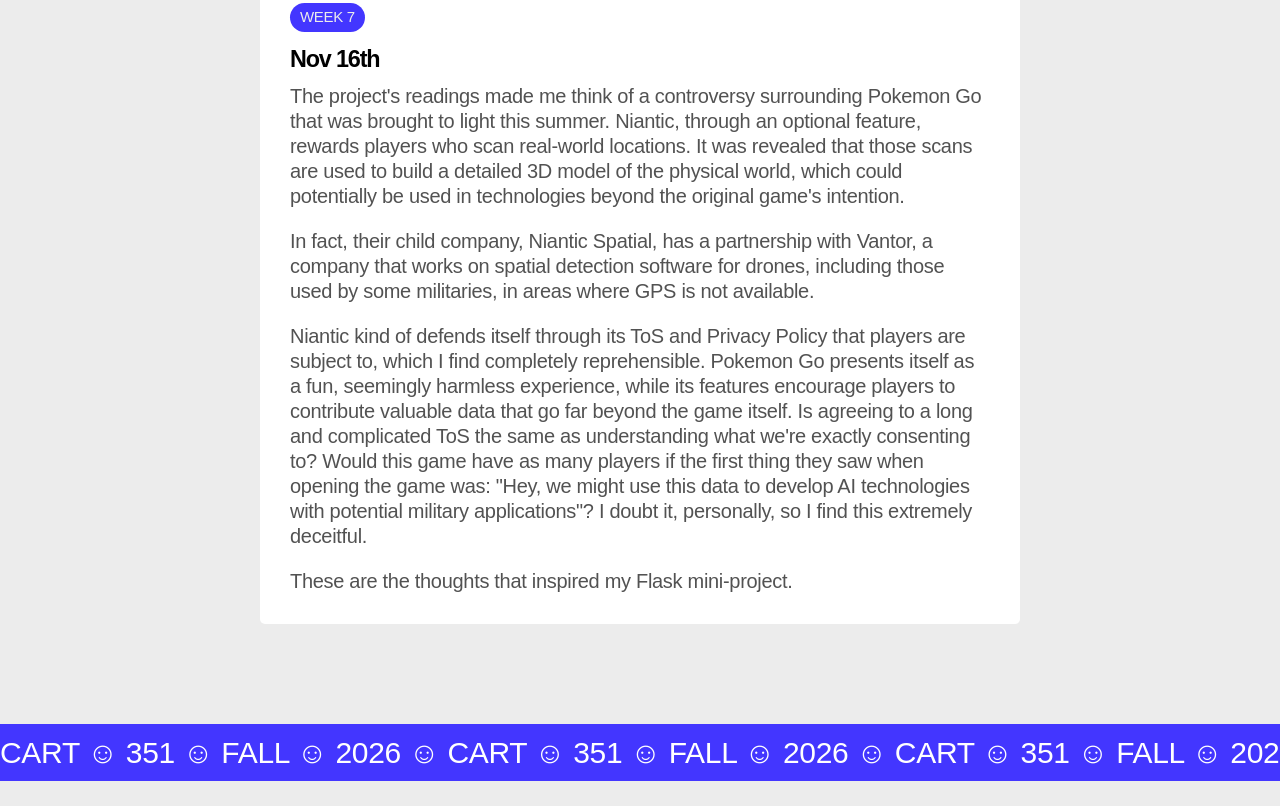
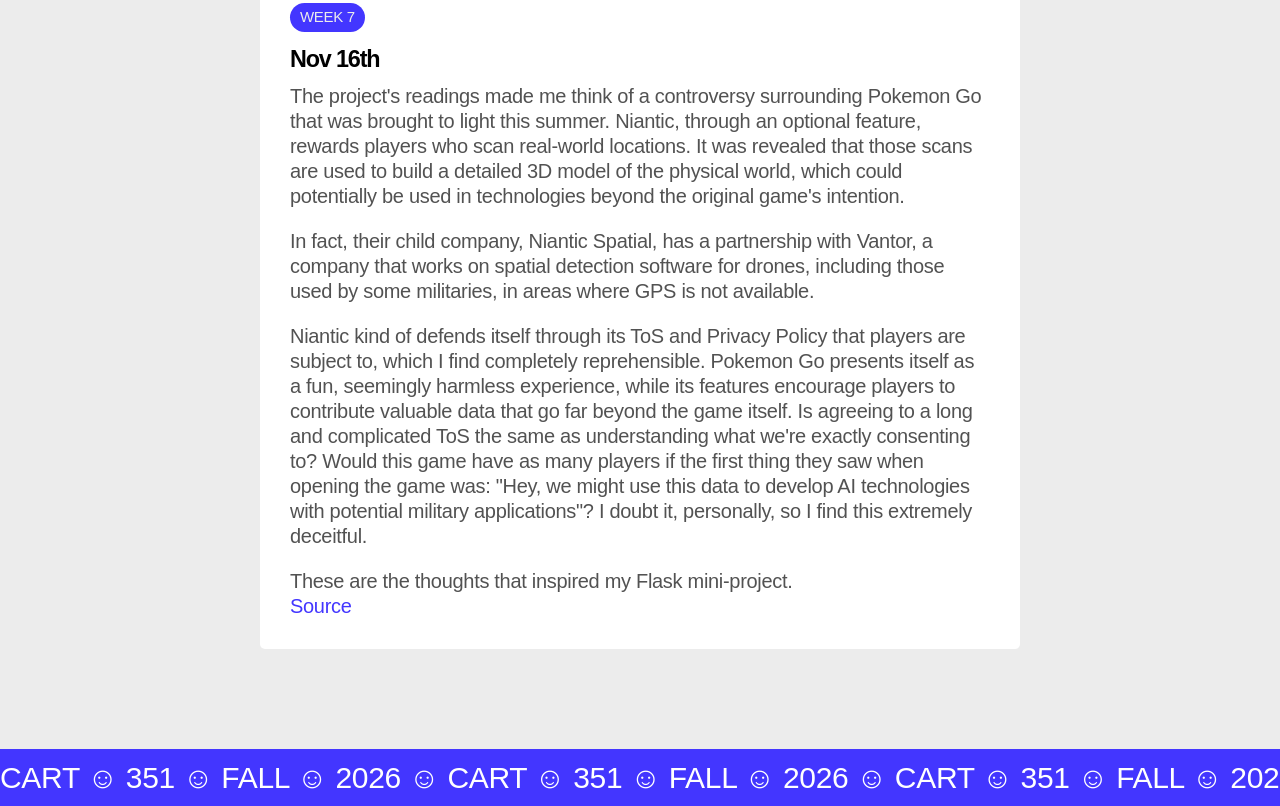
Before and after one commit to rob-pak/cart351, a plain HTML site: page journal.html in a window 1280 px wide. Shown: the part 3842-4648 px from the top of the page. Before the commit the page ends 4623 px from the top, so only its background shows below. Drawn offline with Linux system fonts and the light colour scheme.

Commit message:
add source to journal entry #7

```diff
--- a/journal.html
+++ b/journal.html
@@ -161,6 +161,7 @@
 						<p>In fact, their child company, Niantic Spatial, has a partnership with Vantor, a company that works on spatial detection software for drones, including those used by some militaries, in areas where GPS is not available.</p>
 						<p>Niantic kind of defends itself through its ToS and Privacy Policy that players are subject to, which I find completely reprehensible. Pokemon Go presents itself as a fun, seemingly harmless experience, while its features encourage players to contribute valuable data that go far beyond the game itself. Is agreeing to a long and complicated ToS the same as understanding what we're exactly consenting to? Would this game have as many players if the first thing they saw when opening the game was: "Hey, we might use this data to develop AI technologies with potential military applications"? I doubt it, personally, so I find this extremely deceitful.</p>
 						<p>These are the thoughts that inspired my Flask mini-project.</p>
+						<a href="https://www.theguardian.com/technology/2026/jun/12/pokemon-go-data-trained-ai-that-could-assist-military-drones-in-war-zones" target="_blank">Source</a>
 					</article>
 				</section>
 			</div>
```
